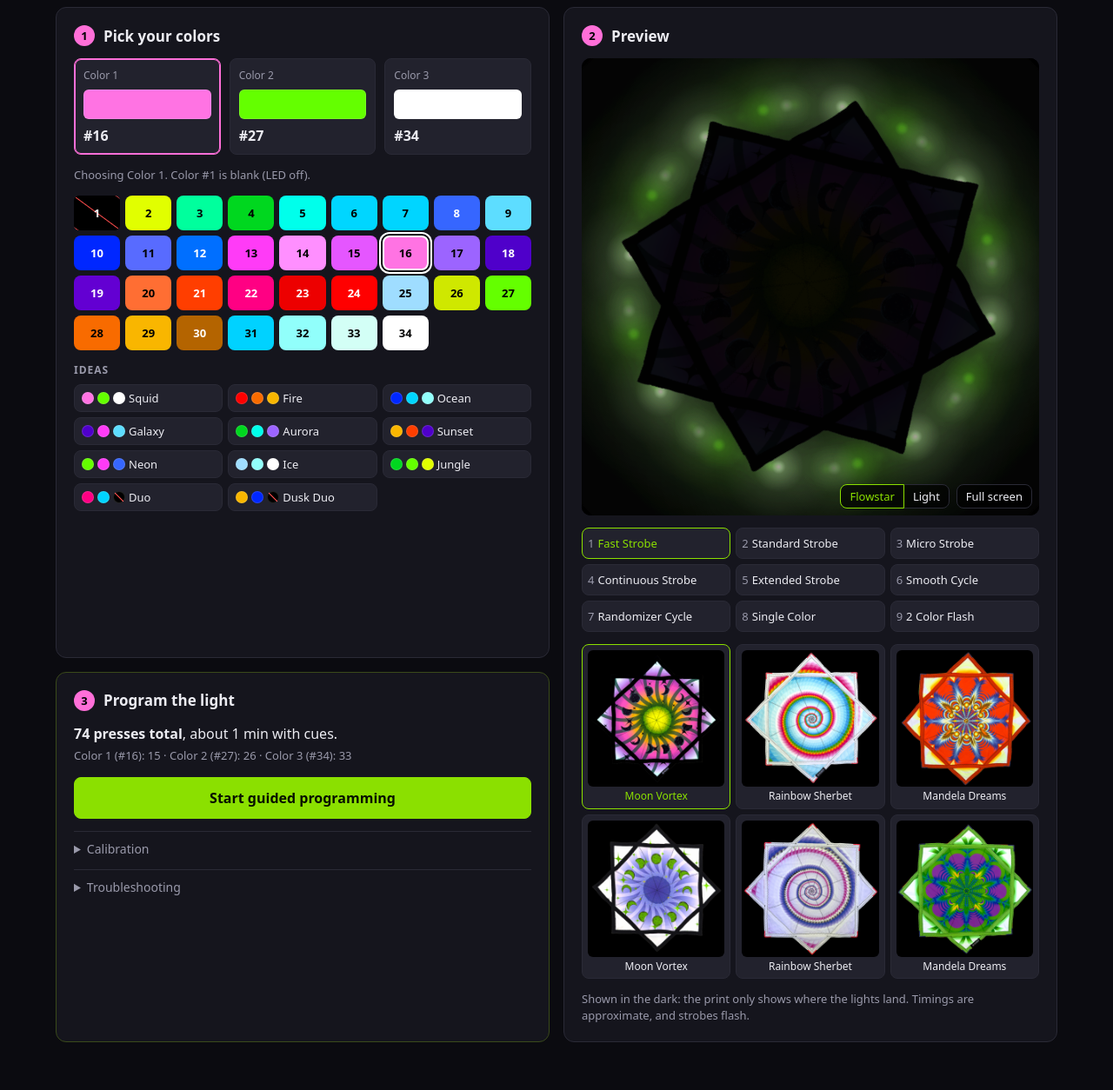
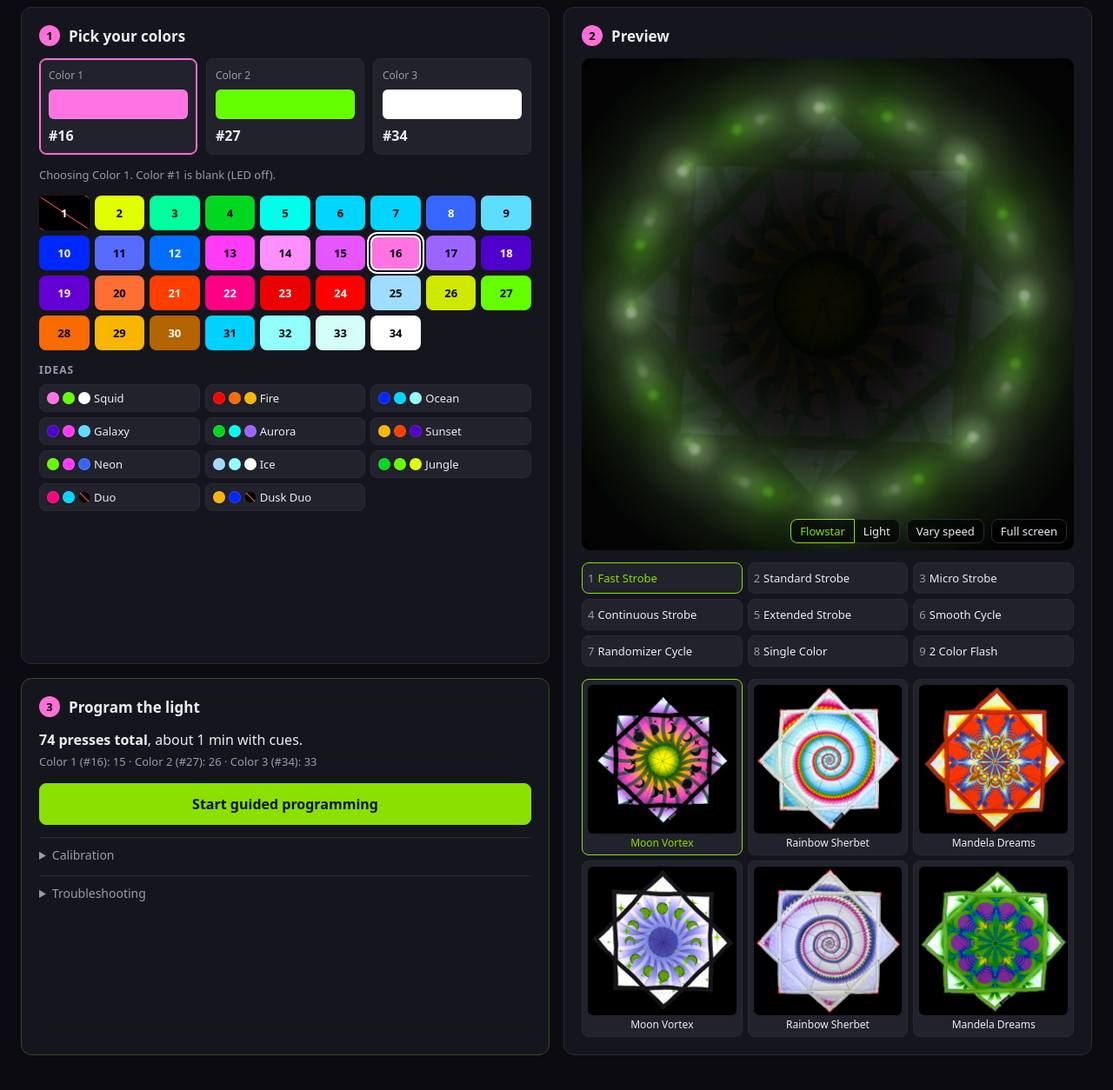
Before and after one commit to codenameyau/voidstar, a website with bundled scripts: page public/index.html in a window 1280 px wide. Shown: the part 82-1336 px from the top of the page at 87% size. Built offline with nearby package versions, Linux system fonts and the light colour scheme.

Commit message:
Add flowstar

```diff
--- a/public/app.js
+++ b/public/app.js
@@ -63,6 +63,7 @@ function loadState() {
     palette: fromHash ?? asPalette(stored.palette) ?? defaults.palette,
     mode: MODES.some((m) => m.id === stored.mode) ? stored.mode : defaults.mode,
     view: stored.view === "shake" || stored.view === "light" ? "light" : stored.view === "flowstar" ? "flowstar" : defaults.view,
+    varySpin: stored.varySpin === true,
     star: STARS.some((s) => s.id === stored.star) ? stored.star : defaults.star,
     settings: { ...defaults.settings, ...stored.settings },
     activeSlot: 0,
@@ -70,8 +71,8 @@ function loadState() {
 }
 
 function persist() {
-  const { palette, mode, view, star, settings } = state;
-  localStorage.setItem(STORAGE_KEY, JSON.stringify({ palette, mode, view, star, settings }));
+  const { palette, mode, view, varySpin, star, settings } = state;
+  localStorage.setItem(STORAGE_KEY, JSON.stringify({ palette, mode, view, varySpin, star, settings }));
   history.replaceState(null, "", `#p=${encodePalette(palette)}`);
 }
 
@@ -185,6 +186,29 @@ new ResizeObserver(resizeCanvas).observe(canvas);
 
 const TAU = 2 * Math.PI;
 const FLOWSTAR_SPIN_MS = 480;
+const SPIN_VERY_FAST_MS = 220;
+const SPIN_VERY_SLOW_MS = 3600;
+const SPIN_VARY_CYCLE_MS = 16000;
+let spinAngle = 0;
+let spinTime = 0;
+
+function spinPeriod(t) {
+  if (!state.varySpin) return FLOWSTAR_SPIN_MS;
+  const wave = (1 - Math.cos((t / SPIN_VARY_CYCLE_MS) * TAU)) / 2;
+  const fast = Math.log(SPIN_VERY_FAST_MS);
+  const slow = Math.log(SPIN_VERY_SLOW_MS);
+  return Math.exp(fast + (slow - fast) * wave);
+}
+
+function spinAt(t) {
+  if (!spinTime) spinTime = t;
+  const dt = t - spinTime;
+  if (dt > 0) {
+    spinTime = t;
+    spinAngle += (Math.min(50, dt) / spinPeriod(t)) * TAU;
+  }
+  return spinAngle;
+}
 // Tips sit this far from the image center, as a fraction of half the image.
 const STAR_TIP = 0.88;
 const STAR_VALLEY = 0.78;
@@ -203,7 +227,7 @@ function flowstarPose(t, w, h) {
   return {
     cx: w / 2,
     cy: h / 2,
-    spin: (t / FLOWSTAR_SPIN_MS) * TAU,
+    spin: spinAt(t),
     reach: h * 0.4,
   };
 }
@@ -338,6 +362,7 @@ const VIEWS = {
     radius: 0.034,
     soft: true,
     samples: 1,
+    lightsInFront: true,
     lights: flowstarLights,
     overlay: drawFlowstarBody,
   },
@@ -377,8 +402,16 @@ function drawFrame(now) {
   trailCtx.globalCompositeOperation = "source-over";
   ctx.setTransform(1, 0, 0, 1, 0, 0);
   ctx.clearRect(0, 0, w, h);
-  ctx.drawImage(trail, 0, 0);
-  view.overlay?.(ctx, now, w, h, colorAt(timeline, now), radius);
+  const hex = colorAt(timeline, now);
+  if (view.lightsInFront) {
+    view.overlay?.(ctx, now, w, h, hex, radius);
+    ctx.globalCompositeOperation = "lighter";
+    ctx.drawImage(trail, 0, 0);
+    ctx.globalCompositeOperation = "source-over";
+  } else {
+    ctx.drawImage(trail, 0, 0);
+    view.overlay?.(ctx, now, w, h, hex, radius);
+  }
   lastFrame = now;
   if (playing) requestAnimationFrame(drawFrame);
 }
@@ -387,6 +420,15 @@ function startPreview() {
   lastFrame = performance.now();
   if (playing) requestAnimationFrame(drawFrame);
   else drawFrame(lastFrame);
+}
+
+$("vary-speed").addEventListener("click", () => {
+  state.varySpin = !state.varySpin;
+  persist();
+  render();
+});
+function renderVarySpeed() {
+  $("vary-speed").setAttribute("aria-pressed", String(state.varySpin));
 }
 
 const previewWrap = document.querySelector(".preview-wrap");
@@ -426,9 +468,6 @@ const viewButtons = Object.entries(VIEWS).map(([id, { label }]) => {
 
 function renderViews() {
   viewButtons.forEach(([id, button]) => button.setAttribute("aria-pressed", String(id === state.view)));
-  $("preview-note").textContent = state.view === "flowstar"
-    ? "Shown in the dark: the print only shows where the lights land. Timings are approximate, and strobes flash."
-    : "Timings are approximate, and strobes flash.";
 }
 
 function renderStars() {
@@ -742,6 +781,7 @@ function render() {
   renderPalette();
   renderModes();
   renderViews();
+  renderVarySpeed();
   renderStars();
   renderSettings();
   renderSummary();
--- a/public/index.html
+++ b/public/index.html
@@ -30,12 +30,12 @@
         <canvas id="preview" width="640" height="640" aria-label="Animated preview of the selected mode"></canvas>
         <div class="preview-controls">
           <div class="views" id="views" role="group" aria-label="Preview style"></div>
+          <button type="button" id="vary-speed" aria-pressed="false">Vary speed</button>
           <button type="button" id="fullscreen" aria-pressed="false">Full screen</button>
         </div>
       </div>
       <div class="modes" id="modes" role="group" aria-label="Flash mode"></div>
       <div class="stars" id="stars" role="group" aria-label="Preview star"></div>
-      <p class="note" id="preview-note"></p>
     </section>
 
     <section class="card card-primary" aria-labelledby="program-title">
--- a/public/styles.css
+++ b/public/styles.css
@@ -19,7 +19,7 @@ h1, h2, h3, p { margin: 0; }
 
 .site-header {
   padding: 28px 24px 8px;
-  max-width: 1200px;
+  max-width: 1360px;
   margin: 0 auto;
 }
 .site-header h1 {
@@ -35,7 +35,7 @@ h1, h2, h3, p { margin: 0; }
   grid-template-areas: "pick preview" "program preview";
   gap: 16px;
   padding: 16px 24px 40px;
-  max-width: 1200px;
+  max-width: 1360px;
   margin: 0 auto;
 }
 .layout > :nth-child(1) { grid-area: pick; }
@@ -143,6 +143,7 @@ canvas {
   display: flex; gap: 8px; align-items: center;
 }
 .preview-controls button { padding: 4px 10px; font-size: 13px; background: #000a; }
+.preview-controls button[aria-pressed="true"] { border-color: var(--green); color: var(--green); }
 .preview-wrap:fullscreen,
 .preview-wrap:-webkit-full-screen {
   display: grid;
```
